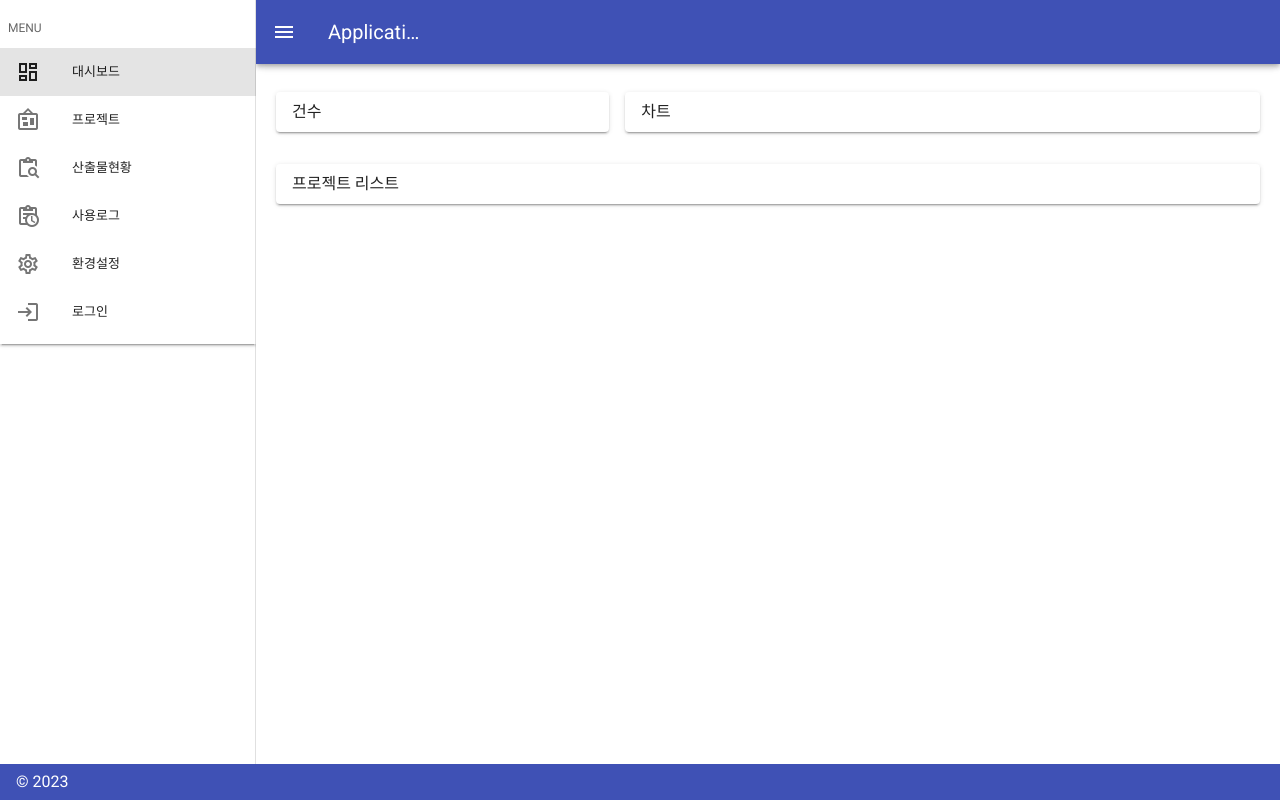
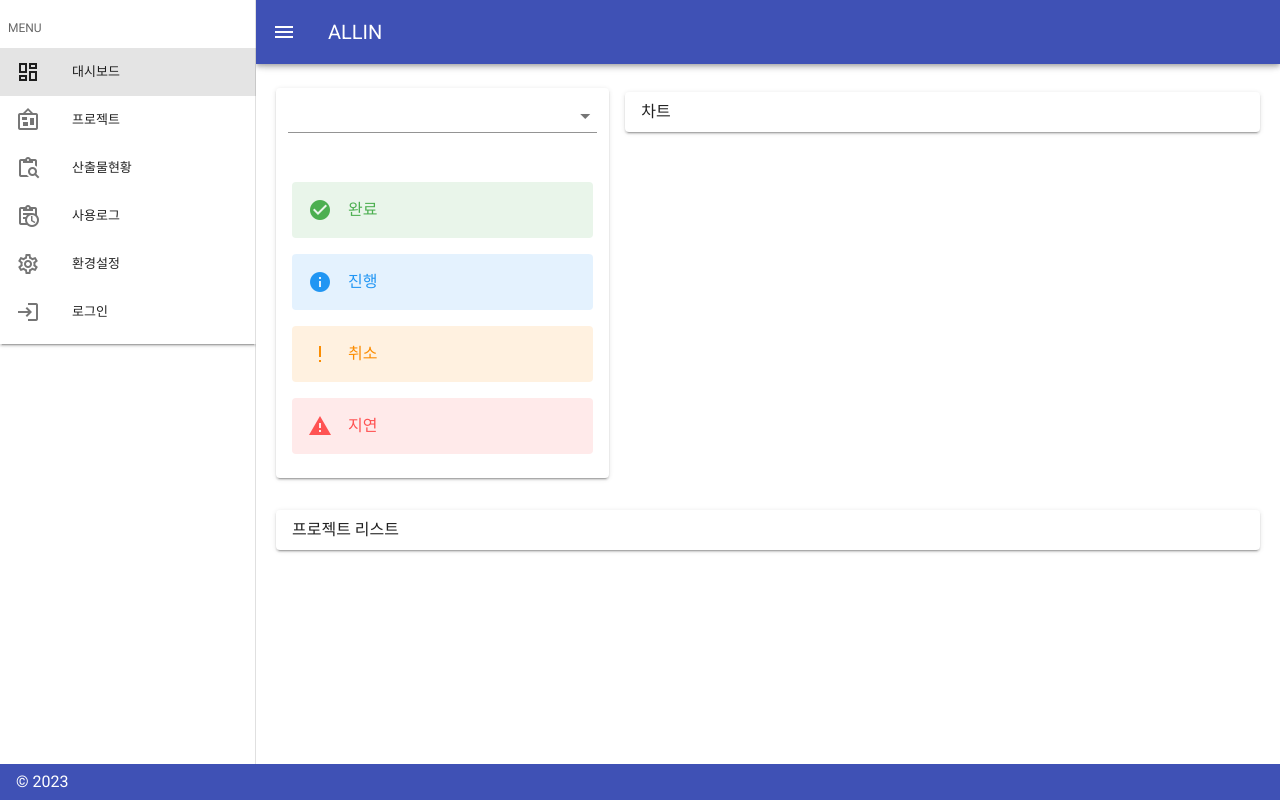
Before and after one commit to jeonginwoo/ALLIN, a Vue app: page / in a window 1280 px wide. Built offline with nearby package versions, Linux system fonts and the light colour scheme.

Commit message:
dashboard layout ver-0.1

```diff
--- a/src/App.vue
+++ b/src/App.vue
@@ -12,7 +12,6 @@
       >
         <v-list dense>
           <v-subheader>MENU</v-subheader>
-
           <v-list-item
             exact
             v-for="(item, i) in items"
@@ -26,52 +25,6 @@
               <v-list-item-title>{{ item.text }}</v-list-item-title>
             </v-list-item-content>
           </v-list-item>
-
-          <!-- <v-list-item router :to="{name: 'dashboard'}" exact>
-            <v-list-item-action>
-              <v-icon>mdi-view-dashboard-outline</v-icon>
-            </v-list-item-action>
-            <v-list-item-content>
-              <v-list-item-title>대시보드</v-list-item-title>
-            </v-list-item-content>
-          </v-list-item>
-
-          <v-list-item router :to="{name: 'project'}" exact>
-            <v-list-item-action>
-              <v-icon>mdi-bulletin-board</v-icon>
-            </v-list-item-action>
-            <v-list-item-content>
-              <v-list-item-title>프로젝트</v-list-item-title>
-            </v-list-item-content>
-          </v-list-item>
-
-          <v-list-item router :to="{name: 'outputStatus'}" exact>
-            <v-list-item-action>
-              <v-icon>mdi-clipboard-search-outline</v-icon>
-            </v-list-item-action>
-            <v-list-item-content>
-              <v-list-item-title>산출물현황</v-list-item-title>
-            </v-list-item-content>
-          </v-list-item>
-
-          <v-list-item router :to="{name: 'useLog'}" exact>
-            <v-list-item-action>
-              <v-icon>mdi-clipboard-text-clock-outline</v-icon>
-            </v-list-item-action>
-            <v-list-item-content>
-              <v-list-item-title>사용로그</v-list-item-title>
-            </v-list-item-content>
-          </v-list-item>
-
-          <v-list-item router :to="{name: 'login'}" exact>
-            <v-list-item-action>
-              <v-icon small>mdi-login</v-icon>
-            </v-list-item-action>
-            <v-list-item-content>
-              <v-list-item-title>Login</v-list-item-title>
-            </v-list-item-content>
-          </v-list-item> -->
-
         </v-list>
       </v-card>
     </v-navigation-drawer>
@@ -80,7 +33,7 @@
       <v-btn icon @click.stop="drawer = !drawer">
         <v-icon>mdi-menu</v-icon>
       </v-btn>
-      <v-app-bar-title>Application</v-app-bar-title>
+      <v-app-bar-title>ALLIN</v-app-bar-title>
     </v-app-bar>
 
     <v-main>
--- a/src/store/index.js
+++ b/src/store/index.js
@@ -5,6 +5,23 @@ Vue.use(Vuex)
 
 export default new Vuex.Store({
   state: {
+    items: [
+      { text: '대시보드', icon: 'mdi-view-dashboard-outline', router: 'dashboard' },
+      { text: '프로젝트', icon: 'mdi-bulletin-board', router: 'project' },
+      { text: '산출물현황', icon: 'mdi-clipboard-search-outline', router: 'outputStatus' },
+      { text: '사용로그', icon: 'mdi-clipboard-text-clock-outline', router: 'useLog' },
+      { text: '환경설정', icon: 'mdi-cog-outline', router: 'setting' },
+      { text: '로그인', icon: 'mdi-login', router: 'login' },
+    ],
+    summery: [
+      { text: '완료', type: 'success', data: 3},
+      { text: '진행', type: 'info', data: 3},
+      { text: '취소', type: 'warning', data: 1},
+      { text: '지연', type: 'error', data: 1},
+    ],
+    project: [
+      { projectname: 'ALLIN', manager:'jeonginwoo', state:'보통', progress:'58%', startDate:'2023-03-15', endDate:'2023-05-24'},
+    ]
   },
   getters: {
   },
--- a/src/views/Dashboard.vue
+++ b/src/views/Dashboard.vue
@@ -3,13 +3,36 @@
     <v-row no-gutters>
       <v-col class="ma-2" cols="4">
         <v-card>
+          <v-autocomplete
+            class="pa-3"
+            :items="['2020', '2021', '2022', '2023']"
+          ></v-autocomplete>
           <v-sheet class="pa-2 ma-2">
-            건수
+            <v-alert
+              title="Alert title"
+              type="success"
+              text
+            >완료</v-alert>
+            <v-alert
+              title="Alert title"
+              type="info"
+              text
+            >진행</v-alert>
+            <v-alert
+              title="Alert title"
+              type="warning"
+              text
+            >취소</v-alert>
+            <v-alert
+              title="Alert title"
+              type="error"
+              text
+            >지연</v-alert>
           </v-sheet>
         </v-card>
       </v-col>
       <v-col class="ma-2">
-        <v-card>
+        <v-card class="">
           <v-sheet class="pa-2 ma-2">
             차트
           </v-sheet>
```
